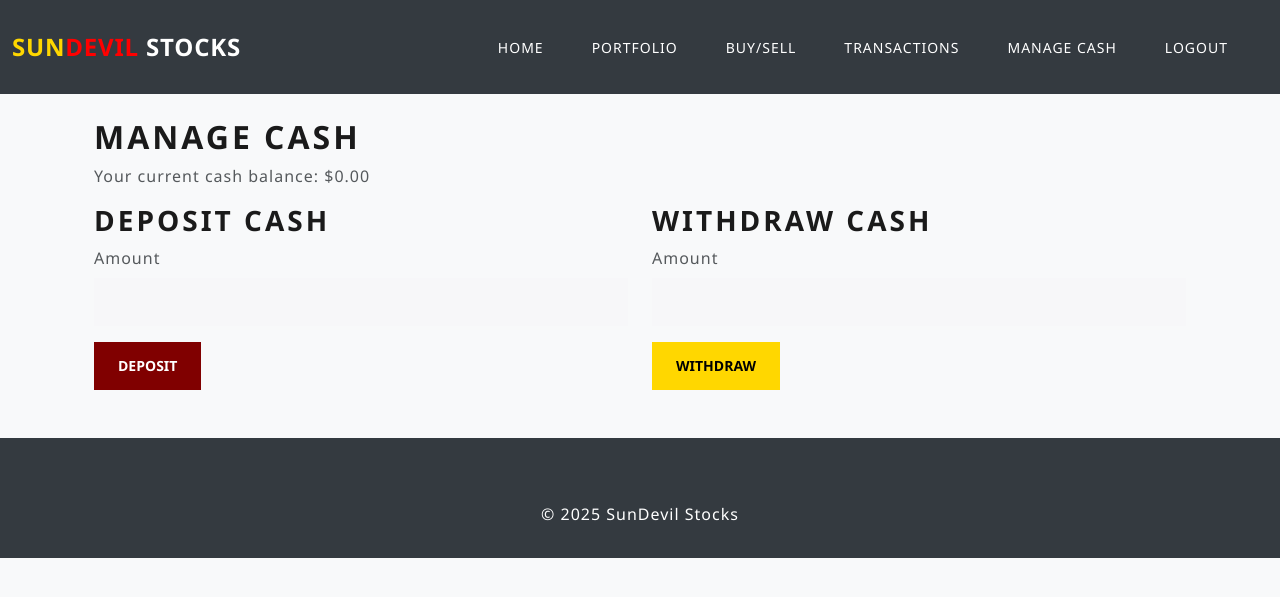
After one commit to ekrosenberg/Final_Stocks, a Flask app: page /user_deposit in a window 1280 px wide. The commit adds this page. Shown: the top 597 px of the page. Run offline with Flask 3, Linux system fonts and the light colour scheme; the visitor is signed in with stand-in values (Sample User, id 1); data comes from the database, SQL or seed files in the repository; some libraries are stand-ins or nearby versions.

Commit message:
Deposit page setup and have other factors talking to DB
I full boxed a kid after this push

```diff
--- a/app.py
+++ b/app.py
@@ -11,6 +11,7 @@ import random, math
 from decimal import Decimal
 from datetime import datetime
 import time
+from decimal import Decimal
 
 app = Flask(__name__)
 bootstrap = Bootstrap5(app)
@@ -55,6 +56,7 @@ class Portfolio(db.Model):
     quantity = db.Column(db.Integer, nullable=False)
     purchase_price = db.Column(db.Numeric(10,2), nullable=False)
     current_price = db.Column(db.Numeric(10,2), nullable=False)
+    stock = db.relationship("Stocks", backref="portfolios", lazy=True)
 
 # Transactions model creation for database
 
@@ -150,80 +152,103 @@ def user_home():
 @app.route('/user_portfolio')
 @login_required
 def user_portfolio():
-    #The users transactions are retrieved
+    # Retrieve the user's cash balance (defaulting to 0 if none exists)
+    user_balance = Balance.query.filter_by(user_id=current_user.id).first()
+    cash_balance = user_balance.balance if user_balance else Decimal("0.00")
+
+    # Retrieve all portfolio entries (stocks owned) for the user
+    portfolio_entries = Portfolio.query.filter_by(user_id=current_user.id).all()
+
+    # Calculate the total value of stock holdings
+    stocks_total = Decimal("0.00")
+    for entry in portfolio_entries:
+        stocks_total += entry.quantity * entry.current_price
+
+    # Total portfolio value is the sum of cash balance and stock holdings
+    total_portfolio_value = cash_balance + stocks_total
+
+    # Retrieve transaction history (if needed on this page)
     transactions = Transactions.query.filter_by(user_id=current_user.id).all()
 
-    #The transactions are sent to the template
-    return render_template('user_portfolio.html', user=current_user, transactions=transactions)
+    return render_template(
+        'user_portfolio.html',
+        cash_balance=cash_balance,
+        portfolio_total=total_portfolio_value,
+        portfolio=portfolio_entries,
+        transactions=transactions
+    )
 
 
 @app.route('/user_trades', methods=["GET", "POST"])
 @login_required
 def user_trades():
     if request.method == "POST":
+        action = request.form.get("action")
 
-        action = request.form.get("action")
-        if action == "buy":
-            stock_symbol = request.form.get("buyStockSymbol", "").strip().upper()
-            quantity = request.form.get("buyQuantity", "").strip()
-        elif action == "sell":
-            stock_symbol = request.form.get("sellStockSymbol", "").strip().upper()
-            quantity = request.form.get("sellQuantity", "").strip()
-        else:
-            stock_symbol = ""
-            quantity = ""
+        # For both buy and sell actions, extract stock symbol and quantity
+        if action in ["buy", "sell"]:
+            if action == "buy":
+                stock_symbol = request.form.get("buyStockSymbol", "").strip().upper()
+                quantity_str = request.form.get("buyQuantity", "").strip()
+            else:  # action == "sell"
+                stock_symbol = request.form.get("sellStockSymbol", "").strip().upper()
+                quantity_str = request.form.get("sellQuantity", "").strip()
 
-        if not stock_symbol:
-            flash(f"Stock symbol is required. Received: '{stock_symbol}'", "danger")
-            return redirect(url_for("user_trades"))
+            if not stock_symbol:
+                flash("Stock symbol is required.", "danger")
+                return redirect(url_for("user_trades"))
 
-        if action == "buy":
-            quantity = request.form.get("buyQuantity", "").strip()
-        elif action == "sell":
-            quantity = request.form.get("sellQuantity", "").strip()
-        else:
-            quantity = ""
+            if not quantity_str.isdigit():
+                flash("Invalid quantity. Please enter a valid number.", "danger")
+                return redirect(url_for("user_trades"))
 
-        if not quantity.isdigit():
-            flash("Invalid quantity. Please enter a valid number.", "danger")
-            return redirect(url_for("user_trades"))
+            quantity = int(quantity_str)
+            stock = Stocks.query.filter_by(ticker_symbol=stock_symbol).first()
+            if not stock:
+                flash("Stock not found. Please enter a valid stock symbol.", "danger")
+                return redirect(url_for("user_trades"))
 
-        quantity = int(quantity)
-        stock = Stocks.query.filter_by(ticker_symbol=stock_symbol).first()
+            total_price = stock.price * quantity
 
-        if not stock:
-            flash("Stock not found. Please enter a valid stock symbol.", "danger")
-            return redirect(url_for("user_trades"))
+            if action == "buy":
+                # Save pending purchase transaction in session
+                session["pending_transaction"] = {
+                    "action": "buy",
+                    "stock_symbol": stock_symbol,
+                    "quantity": quantity,
+                    "total_price": str(total_price)
+                }
+                session.modified = True
+                flash(f"Are you sure you want to buy {quantity} shares of {stock_symbol} for ${total_price:.2f}?", "warning")
+                return redirect(url_for("user_trades"))
 
-        total_price = stock.price * quantity
+            elif action == "sell":
+                # Ensure the user has enough shares to sell
+                user_stock = Portfolio.query.filter_by(user_id=current_user.id, stock_id=stock.id).first()
+                if not user_stock or user_stock.quantity < quantity:
+                    flash("You do not have enough shares to sell.", "danger")
+                    return redirect(url_for("user_trades"))
+                # Save pending sale transaction in session
+                session["pending_transaction"] = {
+                    "action": "sell",
+                    "stock_symbol": stock_symbol,
+                    "quantity": quantity,
+                    "total_price": Decimal(total_price)
+                }
+                session.modified = True
+                flash(f"Are you sure you want to sell {quantity} shares of {stock_symbol} for ${total_price:.2f}?", "warning")
+                return redirect(url_for("user_trades"))
 
-        if action == "buy":
-
-            session["pending_transaction"] = {
-                "action": "buy",
-                "stock_symbol": stock_symbol,
-                "quantity": quantity,
-                "total_price": float(total_price)
-            }
-
-            session.modified = True
-
-            flash(
-                f"Are you sure you want to buy {quantity} shares of {stock_symbol} for ${total_price:.2f}?",
-                "warning"
-            )
-            return redirect(url_for("user_trades"))
-
+        # Confirm Purchase Action
         elif action == "confirm_purchase":
             transaction = session.get("pending_transaction")
-
             if not transaction:
                 flash("Transaction not found. Please try again.", "danger")
                 return redirect(url_for("user_trades"))
 
             stock_symbol = transaction.get("stock_symbol")
             quantity = transaction.get("quantity")
-            total_price = transaction.get("total_price")
+            total_price = Decimal(transaction.get("total_price"))
 
             stock = Stocks.query.filter_by(ticker_symbol=stock_symbol).first()
             if not stock:
@@ -231,57 +256,54 @@ def user_trades():
                 return redirect(url_for("user_trades"))
 
             user_balance = Balance.query.filter_by(user_id=current_user.id).first()
+            if not user_balance or user_balance.balance < total_price:
+                flash("Insufficient funds to complete the purchase.", "danger")
+                session.pop("pending_transaction", None)
+                return redirect(url_for("user_trades"))
 
-            if user_balance.balance >= total_price:
-                user_balance.balance -= total_price
+            # Deduct funds
+            user_balance.balance -= total_price
 
-                new_transaction = Transactions(
+            # Create a transaction record
+            new_transaction = Transactions(
+                user_id=current_user.id,
+                stock_symbol=stock_symbol,
+                transaction_type="buy",
+                quantity=quantity,
+                price=stock.price,
+                total_amount=total_price
+            )
+
+            # Update or add portfolio entry
+            user_stock = Portfolio.query.filter_by(user_id=current_user.id, stock_id=stock.id).first()
+            if user_stock:
+                user_stock.quantity += quantity
+                user_stock.current_price = stock.price
+            else:
+                new_portfolio_entry = Portfolio(
                     user_id=current_user.id,
-                    stock_symbol=stock_symbol,
-                    transaction_type="buy",
+                    stock_id=stock.id,
                     quantity=quantity,
-                    price=stock.price,
-                    total_amount=total_price
+                    purchase_price=stock.price,
+                    current_price=stock.price
                 )
-                db.session.add(new_transaction)
-                db.session.commit()
+                db.session.add(new_portfolio_entry)
 
-                flash(f"Successfully bought {quantity} shares of {stock_symbol}!", "success")
-            else:
-                flash("Insufficient funds to complete the purchase.", "danger")
-
+            db.session.add(new_transaction)
+            db.session.commit()
             session.pop("pending_transaction", None)
+            flash(f"Successfully bought {quantity} shares of {stock_symbol}!", "success")
             return redirect(url_for("user_trades"))
 
+        # Cancel Purchase Action
         elif action == "cancel_purchase":
             session.pop("pending_transaction", None)
             flash("Purchase canceled.", "info")
             return redirect(url_for("user_trades"))
 
-        elif action == "sell":
-            user_stock = Portfolio.query.filter_by(user_id=current_user.id, stock_id=stock.id).first()
-
-            if not user_stock or user_stock.quantity < quantity:
-                flash("You do not have enough shares to sell.", "danger")
-                return redirect(url_for("user_trades"))
-
-            #Stores pending sale transactions
-            session["pending_transaction"] = {
-                "action": "sell",
-                "stock_symbol": stock_symbol,
-                "quantity": quantity,
-                "total_price": float(total_price)
-            }
-
-            session.modified = True
-
-            flash(f"Are you sure you want to sell {quantity} shares of {stock_symbol} for ${total_price:.2f}?", "warning")
-            return redirect(url_for("user_trades"))
-
-        #Sell action is confirmed
+        # Confirm Sell Action
         elif action == "confirm_sell":
             transaction = session.get("pending_transaction")
-
             if not transaction:
                 flash("Transaction not found. Please try again.", "danger")
                 return redirect(url_for("user_trades"))
@@ -300,22 +322,19 @@ def user_trades():
                 flash("You do not have enough shares to sell.", "danger")
                 return redirect(url_for("user_trades"))
 
-            #Shares are deducted from the user
+            # Deduct shares from the portfolio
             user_stock.quantity -= quantity
             if user_stock.quantity == 0:
                 db.session.delete(user_stock)
 
-            #Checks user has balance
+            # Add funds from sale to the user's balance
             user_balance = Balance.query.filter_by(user_id=current_user.id).first()
             if not user_balance:
                 user_balance = Balance(user_id=current_user.id, balance=0.00)
                 db.session.add(user_balance)
                 db.session.commit()
-
-            #Sold share money is added to the account
             user_balance.balance += total_price
 
-            #Records the transactions
             new_transaction = Transactions(
                 user_id=current_user.id,
                 stock_symbol=stock_symbol,
@@ -326,17 +345,17 @@ def user_trades():
             )
             db.session.add(new_transaction)
             db.session.commit()
-
             session.pop("pending_transaction", None)
             flash(f"Successfully sold {quantity} shares of {stock_symbol} for ${total_price:.2f}!", "success")
             return redirect(url_for("user_trades"))
 
-        #Sell action is cancelled by user
+        # Cancel Sell Action
         elif action == "cancel_sell":
             session.pop("pending_transaction", None)
             flash("Sell transaction canceled.", "info")
             return redirect(url_for("user_trades"))
 
+    # On GET, load available stocks and render the page.
     stocks = Stocks.query.all()
     return render_template("user_trades.html", stocks=stocks)
 
@@ -345,6 +364,50 @@ def user_trades():
 def user_transactions():
     transactions = Transactions.query.filter_by(user_id=current_user.id).all()
     return render_template('user_transactions.html', transactions=transactions)
+
+@app.route('/user_deposit', methods=["GET", "POST"])
+@login_required
+def user_deposit():
+    if request.method == "POST":
+        action = request.form.get("action")
+        amount_str = request.form.get("amount", "").strip()
+        try:
+            amount = Decimal(amount_str)
+        except ValueError:
+            flash("Invalid amount entered.", "danger")
+            return redirect(url_for("user_deposit"))
+
+        if amount <= 0:
+            flash("Please enter a positive amount.", "danger")
+            return redirect(url_for("user_deposit"))
+
+        # Get or create the user's balance record
+        user_balance = Balance.query.filter_by(user_id=current_user.id).first()
+        if not user_balance:
+            user_balance = Balance(user_id=current_user.id, balance=0.00)
+            db.session.add(user_balance)
+            db.session.commit()
+
+        if action == "deposit":
+            user_balance.balance += amount
+            flash(f"Successfully deposited ${amount:.2f}.", "success")
+        elif action == "withdraw":
+            if user_balance.balance >= amount:
+                user_balance.balance -= amount
+                flash(f"Successfully withdrew ${amount:.2f}.", "success")
+            else:
+                flash("Insufficient funds to withdraw.", "danger")
+                return redirect(url_for("user_deposit"))
+        db.session.commit()
+        return redirect(url_for("user_deposit"))
+
+    user_balance = Balance.query.filter_by(user_id=current_user.id).first()
+    if not user_balance:
+        user_balance = Balance(user_id=current_user.id, balance=0.00)
+        db.session.add(user_balance)
+        db.session.commit()
+
+    return render_template("user_deposit.html", balance=user_balance.balance)
 
 #Admin exclusive HTML pages
 
--- a/templates/base.html
+++ b/templates/base.html
@@ -65,6 +65,9 @@
                             <li class="nav-item">
                                 <a class="nav-link" href="{{ url_for('user_transactions') }}">Transactions</a>
                             </li>
+                            <li class="nav-item">
+                                <a class="nav-link" href="{{ url_for('user_deposit') }}">Manage Cash</a>
+                            </li>
                         {% endif %}
                         <li class="nav-item">
                             <a class="nav-link" href="{{ url_for('logout') }}">Logout</a>
--- /dev/null
+++ b/templates/user_deposit.html
@@ -0,0 +1,59 @@
+{% extends "base.html" %}
+{% block title %}Manage Cash{% endblock %}
+{% block content %}
+<div class="container mt-4">
+  <h1>Manage Cash</h1>
+  <p>Your current cash balance: ${{ balance }}</p>
+
+  {% with messages = get_flashed_messages(with_categories=true) %}
+      {% if messages %}
+          {% for category, message in messages %}
+              <div class="alert alert-{{ category }}">{{ message }}</div>
+          {% endfor %}
+      {% endif %}
+  {% endwith %}
+
+  <style>
+    .btn-primary {
+            background-color: maroon !important;
+            border-color: maroon !important;
+    }
+    .btn-danger {
+            background-color: gold !important;
+            border-color: gold !important;
+            color: #000 !important;
+    }
+    .btn-success {
+            background-color: maroon !important;
+            border-color: maroon !important;
+    }
+</style>
+  <div class="row">
+    <!-- Deposit Form -->
+    <div class="col-md-6">
+      <h2>Deposit Cash</h2>
+      <form method="POST" action="{{ url_for('user_deposit') }}">
+        <div class="mb-3">
+          <label for="depositAmount" class="form-label">Amount</label>
+          <input type="number" step="0.01" class="form-control" id="depositAmount" name="amount" required>
+        </div>
+        <input type="hidden" name="action" value="deposit">
+        <button type="submit" class="btn btn-success">Deposit</button>
+      </form>
+    </div>
+
+    <!-- Withdraw Form -->
+    <div class="col-md-6">
+      <h2>Withdraw Cash</h2>
+      <form method="POST" action="{{ url_for('user_deposit') }}">
+        <div class="mb-3">
+          <label for="withdrawAmount" class="form-label">Amount</label>
+          <input type="number" step="0.01" class="form-control" id="withdrawAmount" name="amount" required>
+        </div>
+        <input type="hidden" name="action" value="withdraw">
+        <button type="submit" class="btn btn-danger">Withdraw</button>
+      </form>
+    </div>
+  </div>
+</div>
+{% endblock %}
--- a/templates/user_home.html
+++ b/templates/user_home.html
@@ -26,8 +26,8 @@
                 <tbody>
                     {% for stock in stocks %}
                     <tr>
+                        <td>{{ stock.ticker_symbol }}</td>
                         <td>{{ stock.name }}</td>
-                        <td>{{ stock.ticker_symbol }}</td>
                         <td>${{ stock.price }}</td>
                     </tr>
                     {% endfor %}
--- a/templates/user_trades.html
+++ b/templates/user_trades.html
@@ -90,8 +90,8 @@
                 <tbody>
                     {% for stock in stocks %}
                     <tr>
+                        <td>{{ stock.ticker_symbol }}</td>
                         <td>{{ stock.name }}</td>
-                        <td>{{ stock.ticker_symbol }}</td>
                         <td>${{ stock.price }}</td>
                     </tr>
                     {% endfor %}
```
Also changed, not shown: templates/login.html (+0 -18 lines), templates/user_portfolio.html (+8 -15 lines).
